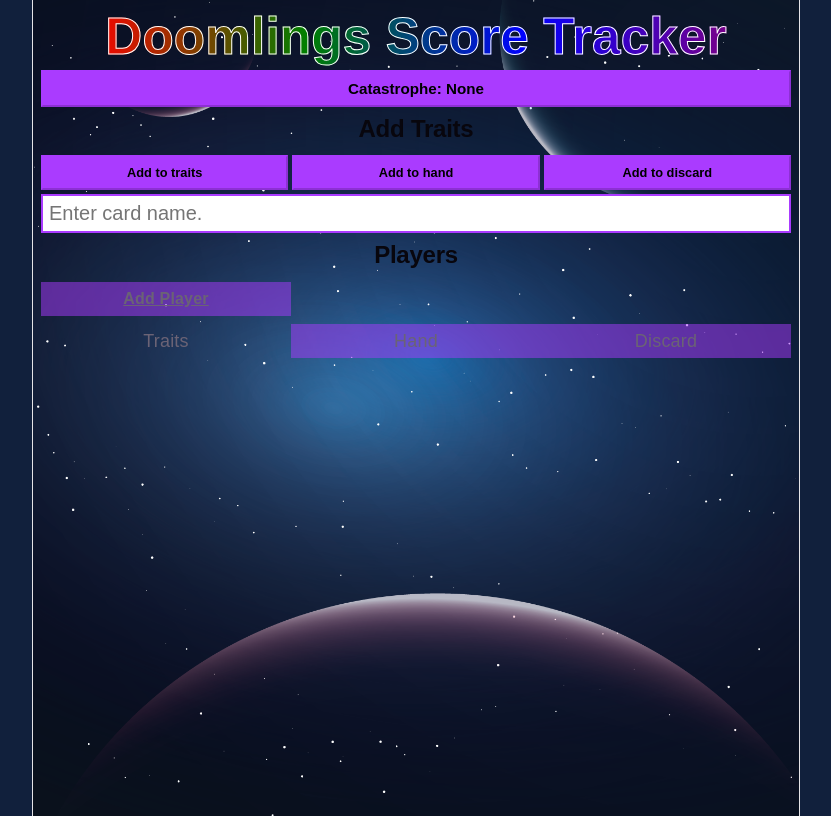
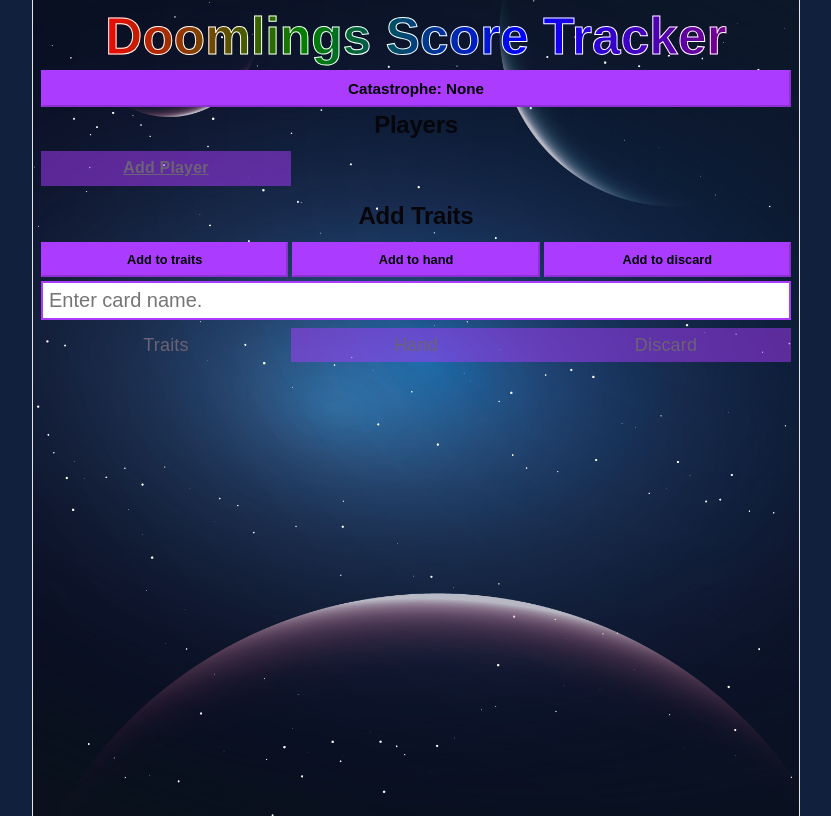
Before and after one commit to Wolf-EX/doomlings-score-tracker, a React (Vite) app: page / in a window 1280 px wide. Shown: the whole page, without its empty margins (224-1055 px from the left). Built offline with nearby package versions, Linux system fonts and the light colour scheme.

Commit message:
Set edit player window initial values to current players

```diff
--- a/src/App.css
+++ b/src/App.css
@@ -22,18 +22,18 @@
     -webkit-background-clip: text; /* Safari/Chrome prefix */
 }
 
-.topbar-container {
+.addtrait-container {
     padding-block: .5vh;
 }
 
-.topbar-container-group {
+.addtrait-container-group {
     display: flex;
     justify-content: center;
     gap: .5vh;
     padding: 0;
 }
 
-.topbar-container-group > button {
+.addtrait-container-group > button {
     flex: 1;
     font-size: 1.6vh;
 }
--- a/src/App.tsx
+++ b/src/App.tsx
@@ -12,7 +12,7 @@
 
 export default function App() {
   const [players, setPlayers] = useState<Player[] | []>([]);
-  const [selectdPlayerName, setSelectedPlayerName] = useState<string>("");
+  const [selectedPlayerName, setSelectedPlayerName] = useState<string>("");
   const [selectedPlayer, setSelectedPlayer] = useState<number>(0);
   const [selectedPile, setSelectedPile] = useState<number>(0);
   const [selectedCatastrophe, setSelectedCatastrophe] = useState<Catastrophe>(() => findCatastrophe("00"));
@@ -36,8 +36,6 @@
   useEffect(() => {
     setTraitList(() => players.length > 0 ? getTraitPile() : []);
   }, [players, selectedPlayer, selectedPile, discardPile]);
-
-
 
   function getTraitPile(): string[] {
     switch(selectedPile) {
@@ -82,19 +80,13 @@
       </header>
       <CatastropheButton players={players} selectedCatastrophe={selectedCatastrophe} setSelectedCatastrophe={setSelectedCatastrophe} />
       <main>
-        <CardInput
-          players={players}
-          setPlayers={setPlayers}
-          selectedPlayer={selectedPlayer}
-          selectedCatastrophe={selectedCatastrophe}
-          setDiscardPile={setDiscardPile}
-        />
+
         <PlayerTab
           players={players}
           setPlayers={setPlayers}
           selectedPlayer={selectedPlayer}
           setSelectedPlayer={setSelectedPlayer}
-          selectedPlayerName={selectdPlayerName}
+          selectedPlayerName={selectedPlayerName}
           setSelectedPlayerName={setSelectedPlayerName}
           selectedCatastrophe={selectedCatastrophe}
           uId={uid}
@@ -104,10 +96,17 @@
           setPlayers={setPlayers}
           selectedPlayer={selectedPlayer}
           setSelectedPlayer={setSelectedPlayer}
-          selectedPlayerName={selectdPlayerName}
+          selectedPlayerName={selectedPlayerName}
           setSelectedPlayerName={setSelectedPlayerName}
           selectedCatastrophe={selectedCatastrophe}
           uId={uid}
+        />
+        <CardInput
+          players={players}
+          setPlayers={setPlayers}
+          selectedPlayer={selectedPlayer}
+          selectedCatastrophe={selectedCatastrophe}
+          setDiscardPile={setDiscardPile}
         />
         <PileTab selectedPile={selectedPile} setSelectedPile={setSelectedPile}/>
         <CardList traitList={traitList} removeFn={removeTrait} />
--- a/src/components/AddPlayerWindow.tsx
+++ b/src/components/AddPlayerWindow.tsx
@@ -1,4 +1,4 @@
-import React, { useState } from "react";
+import React, { useEffect, useState } from "react";
 import qrlogo from "../assets/qr-icon.png";
 import type { Catastrophe, Player } from "../data/types";
 import Popup from "./Popup";
@@ -34,6 +34,19 @@
     const [genePool, setGenePool] = useState<number>(5);
     const [catastropheBonus, setCatastropheBonus] = useState<number>(0);
     const [useQr, setUseQr] = useState<Boolean>(false);
+
+    useEffect(() => {
+        const player: Player | null = selectedPlayer !== undefined ? players[selectedPlayer] : null;
+        if(edit && player) {
+            setSelectedPlayerName(player.name);
+            setGenePool(player.genePool);
+            setCatastropheBonus(player.catastropheBonus);
+        } else {
+            setSelectedPlayerName("");
+            setGenePool(5);
+            setCatastropheBonus(0);
+        }
+    }, [showAddPlayer])
 
     function hidePlayerPopup() {
         setSelectedPlayerName("");
@@ -98,7 +111,8 @@
             }
 
             // Checks if duplicate playername and adds unique number to end of it
-            const playerNames: string[] = players.map(p => p.name);
+            const playerNames: string[] = players.map(p => p.name).filter(n => n !== selectedPlayerName);
+
             let index: number = 0;
             let name: string = _playerData.name;
 
--- a/src/components/CardInput.tsx
+++ b/src/components/CardInput.tsx
@@ -169,9 +169,9 @@
                     onCancel={() => setShowDoubleColorPicker(false)}
                 />
             }
-            <div className="topbar-container">
+            <div className="addtrait-container">
                 <h2>Add Traits</h2>
-                <div className="topbar-container-group">
+                <div className="addtrait-container-group">
                     <button onClick={() => addTrait(0)}>Add to traits</button>
                     <button onClick={() => addTrait(1)}>Add to hand</button>
                     <button onClick={() => addTrait(2)}>Add to discard</button>
--- a/src/components/PlayerTab.tsx
+++ b/src/components/PlayerTab.tsx
@@ -26,6 +26,10 @@
 
     const [showAddPlayer, setShowAddPlayer] = useState<Boolean>(false);
 
+    function onSelectPlayer(index: number) {
+        setSelectedPlayer(index);
+    }
+
     return (
         <div className="player-tab-container">
             {
@@ -48,7 +52,7 @@
                     <div
                         className={selectedPlayer === index ? 'player-highlighted' : 'player-button'}
                         key={player.id}
-                        onClick={() => setSelectedPlayer(index)}
+                        onClick={() => onSelectPlayer(index)}
                     >
                         <div className="player-item">
                             <div>{player.name} </div>
```
Also changed, not shown: src/components/TopBar.tsx (deleted, +0 -12 lines).
